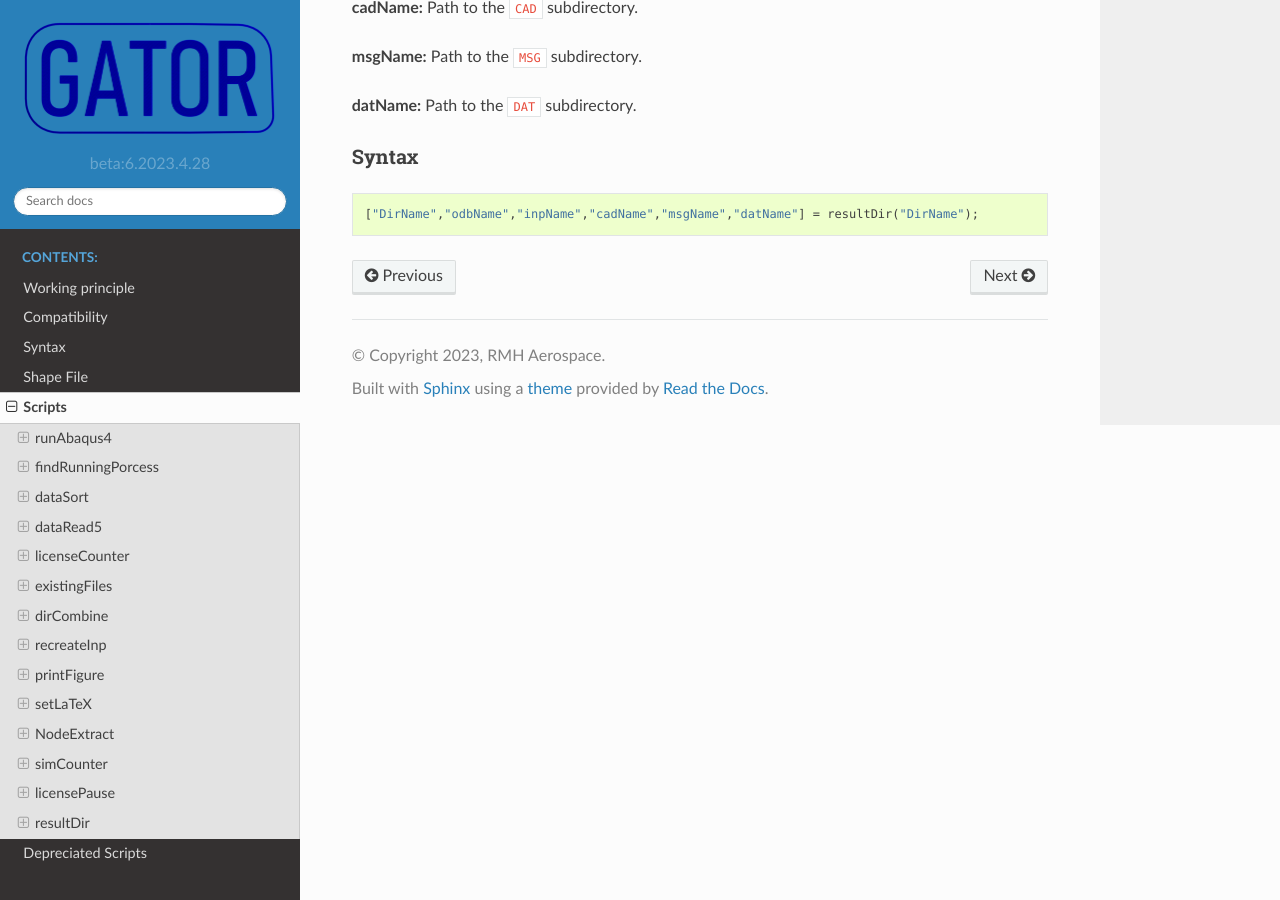
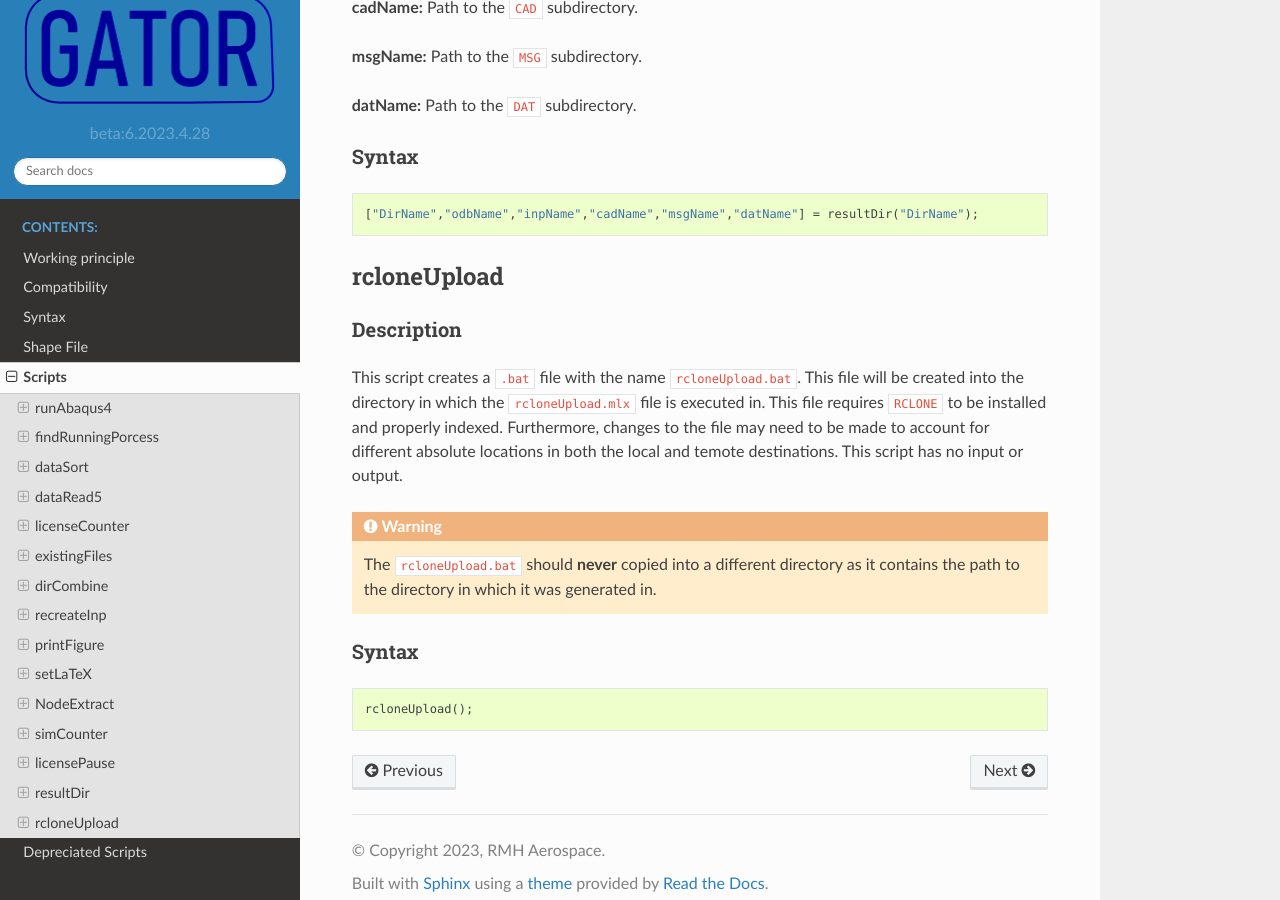
Before and after one commit to aq18507/GATORdocs, a Sphinx documentation site: the page built from doc/Scripts.rst, in a window 1280 px wide and 900 px high, scrolled down 8032 px. Built offline with Sphinx 7.4.7 and the Read the Docs theme 2.0.0, drawn with Linux system fonts in a browser that asks for light colours; pages that are not in the unit, such as notebooks, are missing from menus.

Commit message:
docs: update Scripts.rst

```diff
--- a/doc/Scripts.rst
+++ b/doc/Scripts.rst
@@ -340,3 +340,23 @@ Syntax
 .. code-block:: matlab
 
     ["DirName","odbName","inpName","cadName","msgName","datName"] = resultDir("DirName");
+
+
+
+rcloneUpload
+------------
+
+Description
++++++++++++
+
+This script creates a ``.bat`` file with the name ``rcloneUpload.bat``. This file will be created into the directory in which the ``rcloneUpload.mlx`` file is executed in. This file requires ``RCLONE`` to be installed and properly indexed. Furthermore, changes to the file may need to be made to account for different absolute locations in both the local and temote destinations. This script has no input or output.
+
+.. warning::
+    The ``rcloneUpload.bat`` should **never** copied into a different directory as it contains the path to the directory in which it was generated in.
+
+Syntax
+++++++
+
+.. code-block:: matlab
+
+    rcloneUpload();
```
